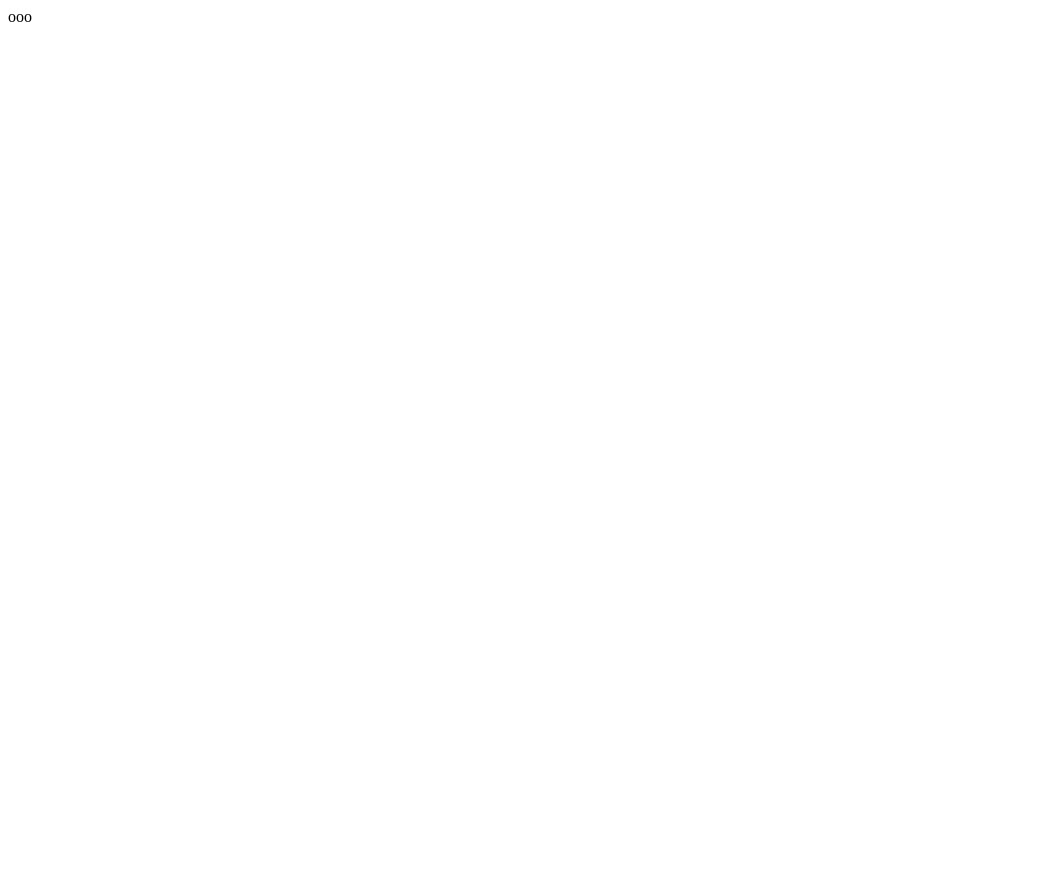
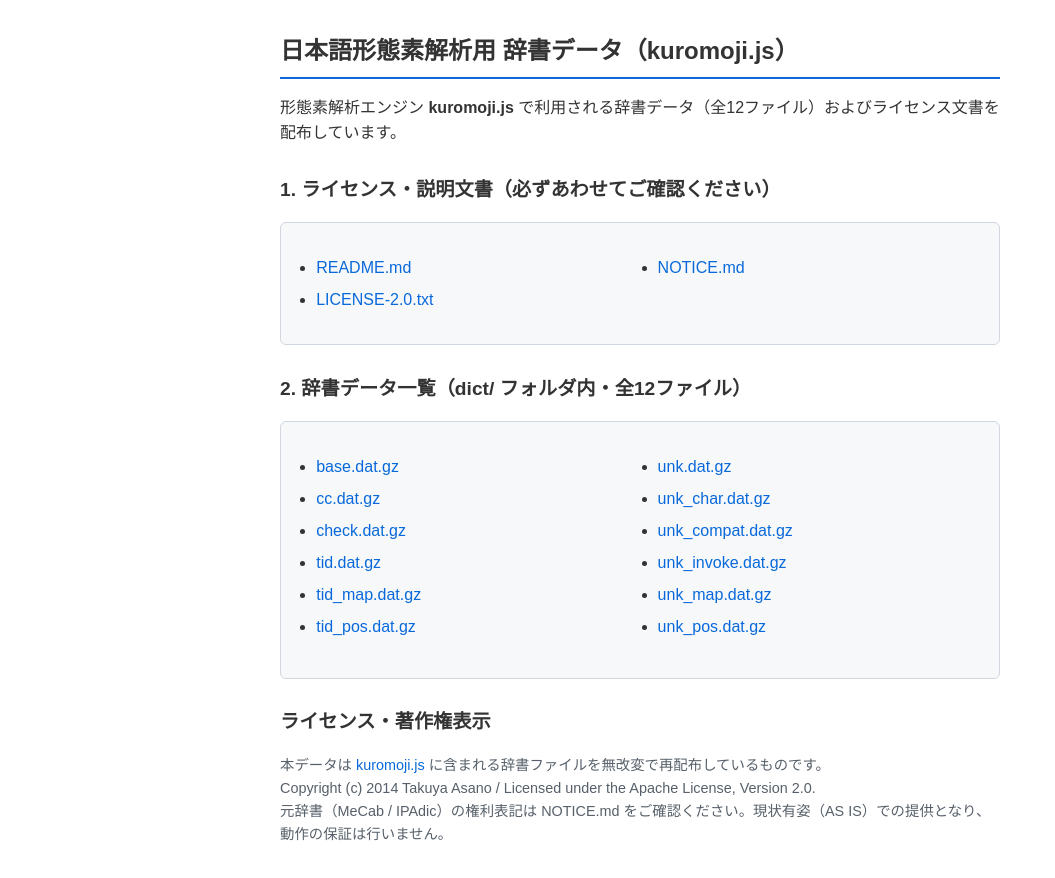
Before and after one commit to YFT-YFT/schedule, a plain HTML site: page index.html in a window 1280 px wide. Shown: the whole page, without its empty margins (0-1055 px from the left). Before the commit the page ends 800 px from the top, so only its background shows below. Drawn offline with Linux system fonts and the light colour scheme.

Commit message:
Add basic HTML structure for kuromoji.js page

```diff
--- a/index.html
+++ b/index.html
@@ -1 +1,57 @@
-ooo
+<!DOCTYPE html>
+<html lang="ja">
+<head>
+  <meta charset="UTF-8">
+  <meta name="viewport" content="width=device-width, initial-scale=1.0">
+  <title>kuromoji.js 辞書データ配布ページ</title>
+  <style>
+    body { font-family: sans-serif; max-width: 720px; margin: 2rem auto; padding: 0 1rem; line-height: 1.6; color: #333; }
+    h1 { border-bottom: 2px solid #0969da; padding-bottom: 0.4rem; font-size: 1.5rem; }
+    h2 { margin-top: 1.8rem; font-size: 1.2rem; }
+    .box { background: #f6f8fa; border: 1px solid #d0d7de; border-radius: 6px; padding: 1rem; margin: 1rem 0; }
+    ul { columns: 2; padding-left: 1.2rem; }
+    li { margin-bottom: 0.4rem; }
+    a { color: #0969da; text-decoration: none; }
+    a:hover { text-decoration: underline; }
+    .note { font-size: 0.9rem; color: #57606a; }
+  </style>
+</head>
+<body>
+  <h1>日本語形態素解析用 辞書データ（kuromoji.js）</h1>
+  <p>形態素解析エンジン <strong>kuromoji.js</strong> で利用される辞書データ（全12ファイル）およびライセンス文書を配布しています。</p>
+
+  <h2>1. ライセンス・説明文書（必ずあわせてご確認ください）</h2>
+  <div class="box">
+    <ul>
+      <li><a href="./README.md" download>README.md</a></li>
+      <li><a href="./LICENSE-2.0.txt" download>LICENSE-2.0.txt</a></li>
+      <li><a href="./NOTICE.md" download>NOTICE.md</a></li>
+    </ul>
+  </div>
+
+  <h2>2. 辞書データ一覧（dict/ フォルダ内・全12ファイル）</h2>
+  <div class="box">
+    <ul>
+      <li><a href="./dict/base.dat.gz" download>base.dat.gz</a></li>
+      <li><a href="./dict/cc.dat.gz" download>cc.dat.gz</a></li>
+      <li><a href="./dict/check.dat.gz" download>check.dat.gz</a></li>
+      <li><a href="./dict/tid.dat.gz" download>tid.dat.gz</a></li>
+      <li><a href="./dict/tid_map.dat.gz" download>tid_map.dat.gz</a></li>
+      <li><a href="./dict/tid_pos.dat.gz" download>tid_pos.dat.gz</a></li>
+      <li><a href="./dict/unk.dat.gz" download>unk.dat.gz</a></li>
+      <li><a href="./dict/unk_char.dat.gz" download>unk_char.dat.gz</a></li>
+      <li><a href="./dict/unk_compat.dat.gz" download>unk_compat.dat.gz</a></li>
+      <li><a href="./dict/unk_invoke.dat.gz" download>unk_invoke.dat.gz</a></li>
+      <li><a href="./dict/unk_map.dat.gz" download>unk_map.dat.gz</a></li>
+      <li><a href="./dict/unk_pos.dat.gz" download>unk_pos.dat.gz</a></li>
+    </ul>
+  </div>
+
+  <h2>ライセンス・著作権表示</h2>
+  <p class="note">
+    本データは <a href="https://github.com/takuyaa/kuromoji.js" target="_blank" rel="noopener">kuromoji.js</a> に含まれる辞書ファイルを無改変で再配布しているものです。<br>
+    Copyright (c) 2014 Takuya Asano / Licensed under the Apache License, Version 2.0.<br>
+    元辞書（MeCab / IPAdic）の権利表記は NOTICE.md をご確認ください。現状有姿（AS IS）での提供となり、動作の保証は行いません。
+  </p>
+</body>
+</html>
```
